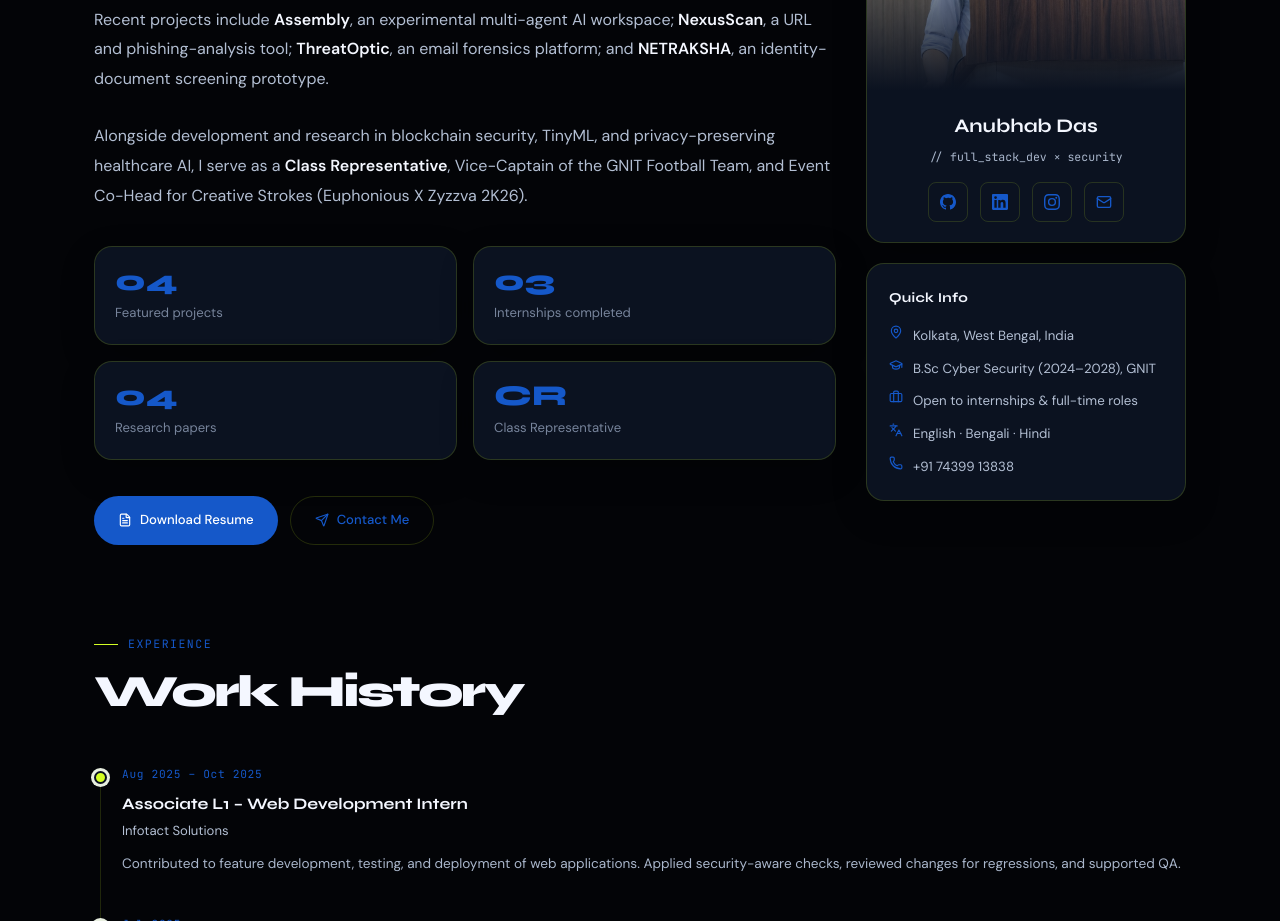
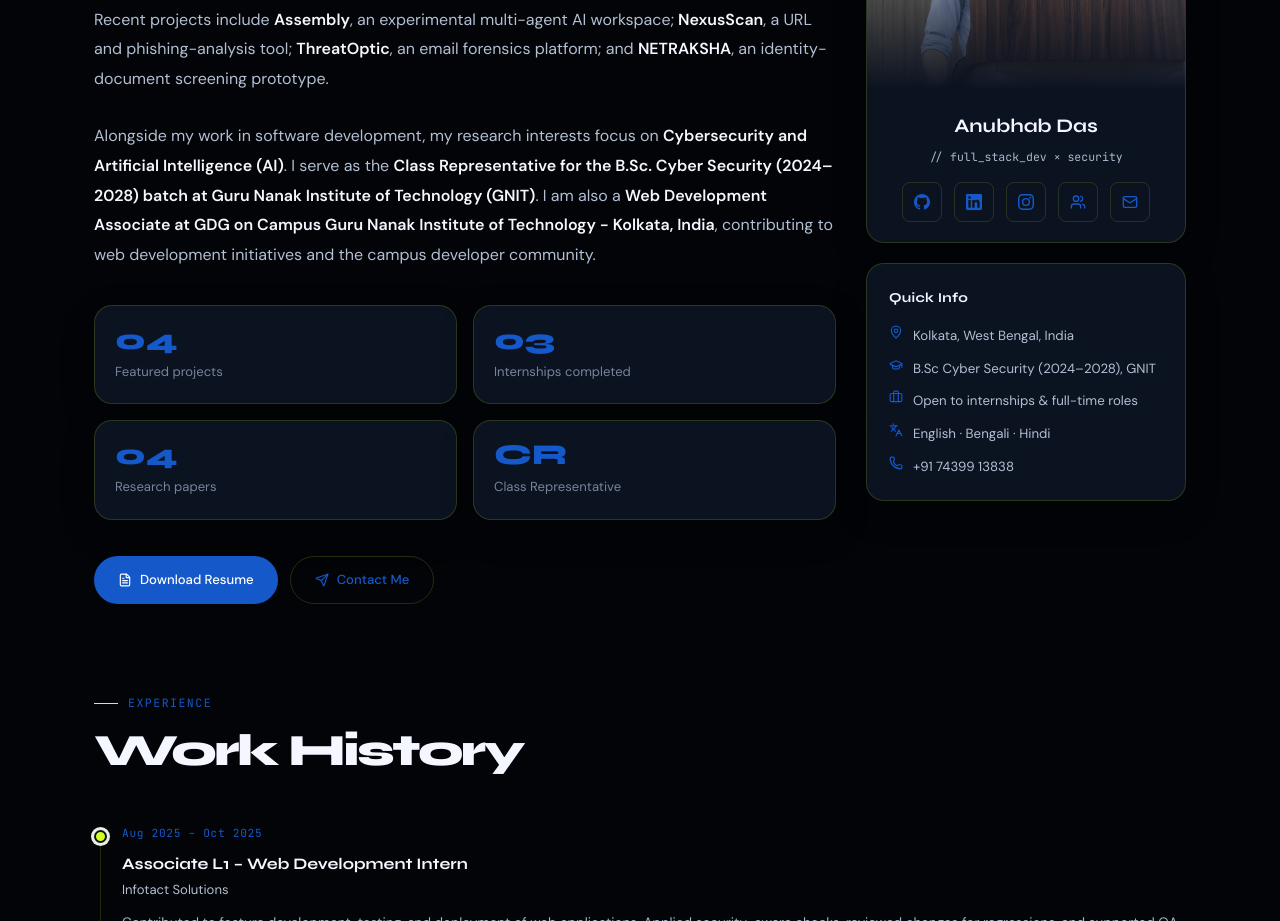
Before and after one commit to anubhab7105/My_Portfolio, a Next.js app: page /about in a window 1280 px wide. Shown: the part 920-1841 px from the top of the page. Built offline with nearby package versions, Linux system fonts and the light colour scheme.

Commit message:
Update About section with research interests and GDG role

```diff
--- a/app/about/page.tsx
+++ b/app/about/page.tsx
@@ -130,9 +130,10 @@ export default function AboutPage() {
                   forensics platform; and <strong>NETRAKSHA</strong>, an identity-document screening prototype.
                 </p>
                 <p className="animate-up">
-                  Alongside development and research in blockchain security, TinyML, and privacy-preserving healthcare AI,
-                  I serve as a <strong>Class Representative</strong>, Vice-Captain of the GNIT Football Team, and Event
-                  Co-Head for Creative Strokes (Euphonious X Zyzzva 2K26).
+                  Alongside my work in software development, my research interests focus on <strong>Cybersecurity and Artificial Intelligence (AI)</strong>.
+                  I serve as the <strong>Class Representative for the B.Sc. Cyber Security (2024–2028) batch at Guru Nanak Institute of Technology (GNIT)</strong>.
+                  I am also a <strong>Web Development Associate at GDG on Campus Guru Nanak Institute of Technology - Kolkata, India</strong>,
+                  contributing to web development initiatives and the campus developer community.
                 </p>
 
                 {/* highlights */}
@@ -180,6 +181,7 @@ export default function AboutPage() {
                       <a href="https://github.com/anubhab7105" target="_blank" rel="noopener noreferrer" aria-label="GitHub profile"><GithubIcon size={16} /></a>
                       <a href="http://www.linkedin.com/in/anubhab7105" target="_blank" rel="noopener noreferrer" aria-label="LinkedIn profile"><LinkedinIcon size={16} /></a>
                       <a href="https://www.instagram.com/anubhab.env" target="_blank" rel="noopener noreferrer" aria-label="Instagram profile"><InstagramIcon size={16} /></a>
+                      <a href="https://gdg.community.dev/u/mcp3fk/#/about" target="_blank" rel="noopener noreferrer" aria-label="GDG community profile"><Users size={16} /></a>
                       <a href="mailto:anubhab7105@gmail.com" aria-label="Send email"><Mail size={16} /></a>
                     </div>
                   </div>
```
